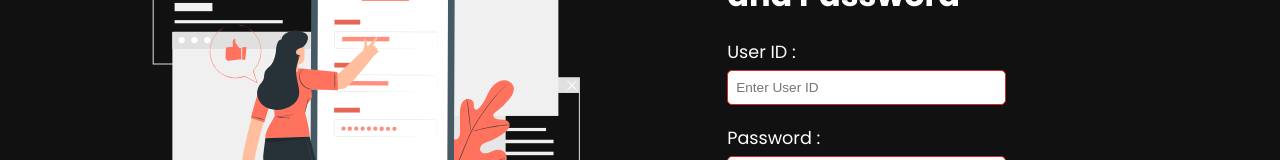
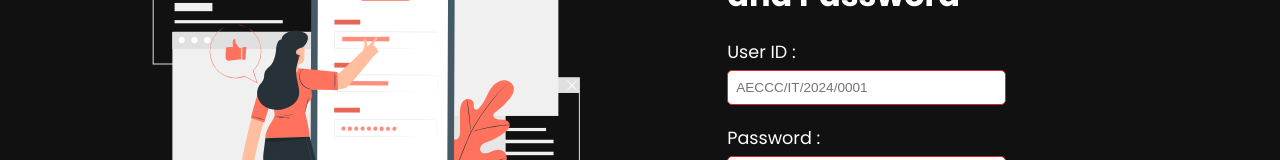
Before and after one commit to aec-coding-club/AEC-Coding-Club-Website, a React (Create React App) app in the folder Frontend/: page /signin in a window 1280 px wide. Shown: the part 250-410 px from the top of the page. Built offline with nearby package versions, Linux system fonts and the light colour scheme.

Commit message:
Changed the Placeholder

```diff
--- a/Frontend/src/Pages/Components/Siginform.jsx
+++ b/Frontend/src/Pages/Components/Siginform.jsx
@@ -118,7 +118,7 @@ const Siginform = () => {
               className='input__field signin__input__field'
               onChange={(e) => handelChange(e)}
               value={registerdata.uid}
-              placeholder='Enter User ID'
+              placeholder='AECCC/IT/2024/0001'
               required
               autoComplete='off'
             ></input>
```
